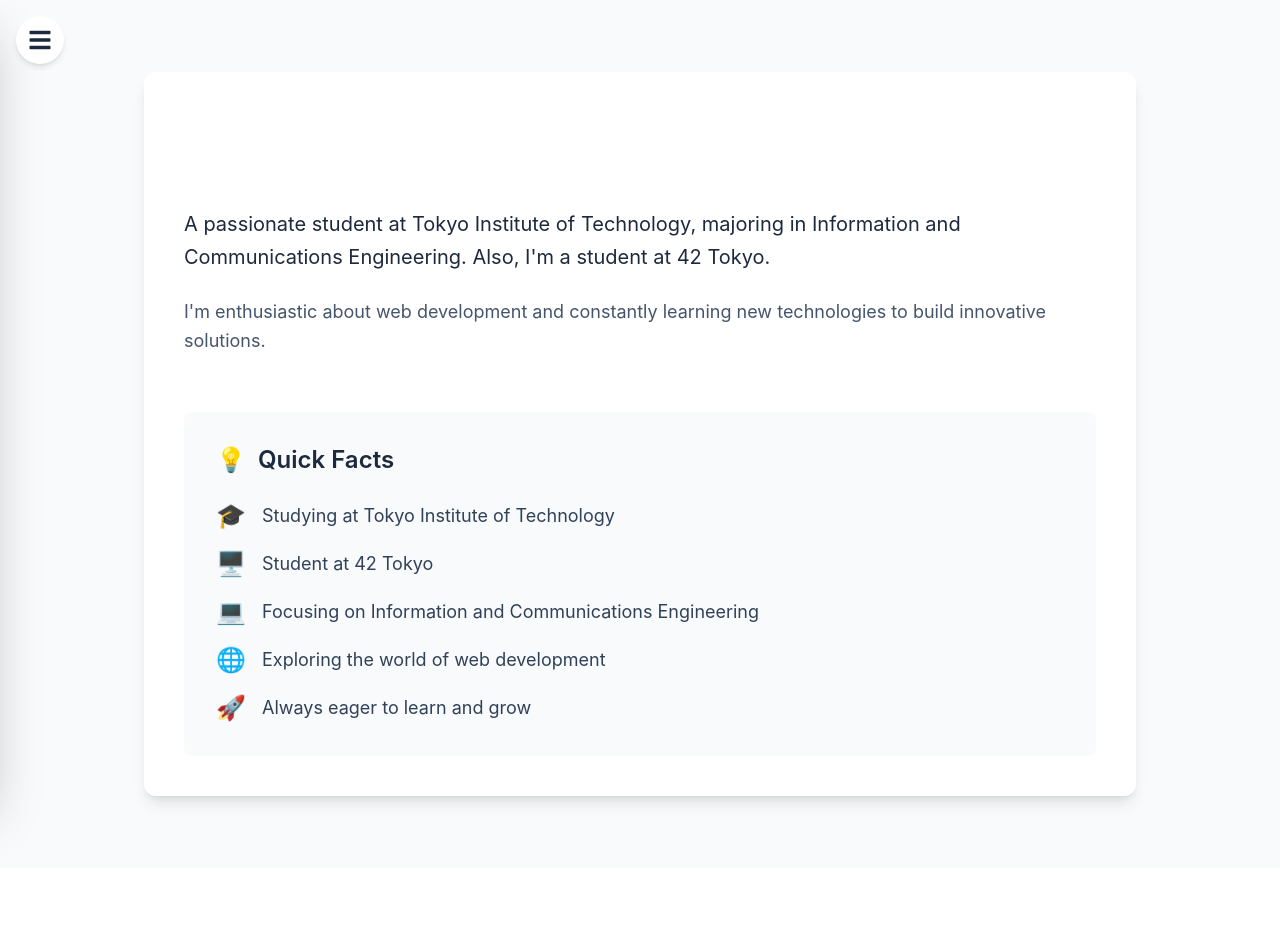
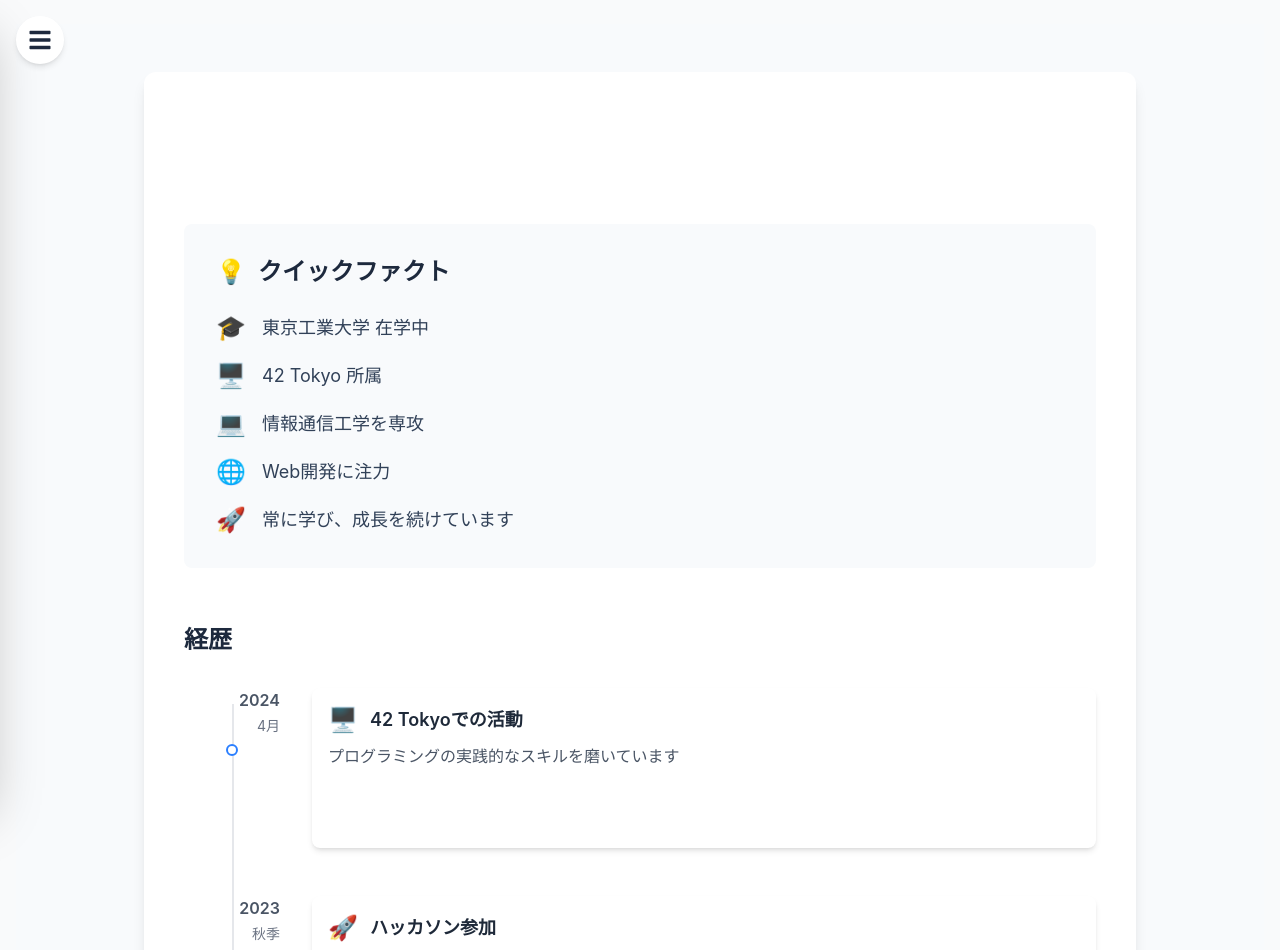
Before and after one commit to muhi111/muhi111.github.io, a React (Vite) app: page / in a window 1280 px wide. Shown: the top 950 px of the page. Before the commit the page ends 868 px from the top, so only its background shows below. Built offline with nearby package versions, Linux system fonts and the light colour scheme.

Commit message:
feat: refactor Home component and add Timeline, HomeHero, and HomeQuickFacts components

```diff
--- a/src/Home.tsx
+++ b/src/Home.tsx
@@ -1,64 +1,5 @@
+import HomeContent from "./components/home/HomeContent";
+
 export default function Home() {
-	return (
-		<div className="min-h-screen bg-slate-50 flex items-center justify-center py-12">
-			<div className="max-w-5xl mx-auto px-4">
-				<div className="bg-white rounded-xl shadow-lg transition-all duration-300 hover:shadow-xl">
-					<div className="p-10">
-						{/* Hero Section */}
-						<div className="mb-14">
-							<div className="relative h-14 mb-10">
-								<img
-									src="/portfolio/typing.svg"
-									alt="Hi I'm muhi111. I'm a student. I'm a web developer."
-									className="h-full w-auto"
-								/>
-							</div>
-
-							<p className="text-xl text-slate-800 mb-6 leading-relaxed">
-								A passionate student at Tokyo Institute of Technology, majoring
-								in Information and Communications Engineering. Also, I'm a
-								student at 42 Tokyo.
-							</p>
-							<p className="text-lg text-slate-600 leading-relaxed">
-								I'm enthusiastic about web development and constantly learning
-								new technologies to build innovative solutions.
-							</p>
-						</div>
-
-						{/* Quick Facts Section */}
-						<div className="bg-slate-50 rounded-lg p-8">
-							<h2 className="text-2xl font-semibold text-slate-800 mb-6 flex items-center">
-								<span className="text-2xl mr-3">💡</span>
-								Quick Facts
-							</h2>
-							<ul className="space-y-4">
-								<li className="flex items-center text-slate-700 text-lg">
-									<span className="text-2xl mr-4">🎓</span>
-									<span>Studying at Tokyo Institute of Technology</span>
-								</li>
-								<li className="flex items-center text-slate-700 text-lg">
-									<span className="text-2xl mr-4">🖥️</span>
-									<span>Student at 42 Tokyo</span>
-								</li>
-								<li className="flex items-center text-slate-700 text-lg">
-									<span className="text-2xl mr-4">💻</span>
-									<span>
-										Focusing on Information and Communications Engineering
-									</span>
-								</li>
-								<li className="flex items-center text-slate-700 text-lg">
-									<span className="text-2xl mr-4">🌐</span>
-									<span>Exploring the world of web development</span>
-								</li>
-								<li className="flex items-center text-slate-700 text-lg">
-									<span className="text-2xl mr-4">🚀</span>
-									<span>Always eager to learn and grow</span>
-								</li>
-							</ul>
-						</div>
-					</div>
-				</div>
-			</div>
-		</div>
-	);
+	return <HomeContent />;
 }
--- /dev/null
+++ b/src/components/Timeline.tsx
@@ -0,0 +1,5 @@
+import TimelineContent from "./timeline/TimelineContent";
+
+export default function Timeline() {
+	return <TimelineContent />;
+}
--- /dev/null
+++ b/src/components/home/HomeContent.tsx
@@ -0,0 +1,26 @@
+import Timeline from "../Timeline";
+import HomeHero from "./HomeHero";
+import HomeQuickFacts from "./HomeQuickFacts";
+
+export default function HomeContent() {
+	return (
+		<div className="min-h-screen bg-slate-50 flex flex-col py-12">
+			<div className="max-w-5xl mx-auto px-4 w-full">
+				<div className="bg-white rounded-xl shadow-lg transition-all duration-300 hover:shadow-xl">
+					<div className="p-10">
+						<HomeHero />
+						<HomeQuickFacts />
+
+						{/* Timeline Section */}
+						<div className="mt-10">
+							<h2 className="text-2xl font-semibold text-slate-800 mb-8">
+								経歴
+							</h2>
+							<Timeline />
+						</div>
+					</div>
+				</div>
+			</div>
+		</div>
+	);
+}
--- /dev/null
+++ b/src/components/home/HomeHero.tsx
@@ -0,0 +1,13 @@
+export default function HomeHero() {
+	return (
+		<div className="mb-14">
+			<div className="relative h-14 mb-10">
+				<img
+					src="/portfolio/typing.svg"
+					alt="Hi I'm muhi111. I'm a student. I'm a web developer."
+					className="h-full w-auto"
+				/>
+			</div>
+		</div>
+	);
+}
--- /dev/null
+++ b/src/components/home/HomeQuickFacts.tsx
@@ -0,0 +1,32 @@
+export default function HomeQuickFacts() {
+	return (
+		<div className="bg-slate-50 rounded-lg p-8 mb-14">
+			<h2 className="text-2xl font-semibold text-slate-800 mb-6 flex items-center">
+				<span className="text-2xl mr-3">💡</span>
+				クイックファクト
+			</h2>
+			<ul className="space-y-4">
+				<li className="flex items-center text-slate-700 text-lg">
+					<span className="text-2xl mr-4">🎓</span>
+					<span>東京工業大学 在学中</span>
+				</li>
+				<li className="flex items-center text-slate-700 text-lg">
+					<span className="text-2xl mr-4">🖥️</span>
+					<span>42 Tokyo 所属</span>
+				</li>
+				<li className="flex items-center text-slate-700 text-lg">
+					<span className="text-2xl mr-4">💻</span>
+					<span>情報通信工学を専攻</span>
+				</li>
+				<li className="flex items-center text-slate-700 text-lg">
+					<span className="text-2xl mr-4">🌐</span>
+					<span>Web開発に注力</span>
+				</li>
+				<li className="flex items-center text-slate-700 text-lg">
+					<span className="text-2xl mr-4">🚀</span>
+					<span>常に学び、成長を続けています</span>
+				</li>
+			</ul>
+		</div>
+	);
+}
--- /dev/null
+++ b/src/components/timeline/TimelineContent.tsx
@@ -0,0 +1,26 @@
+import { timelineData } from "../../data/timelineData";
+import TimelineEvent from "./TimelineEvent";
+
+export default function TimelineContent() {
+	return (
+		<div className="relative">
+			{/* 中央の垂直線 */}
+			<div className="absolute left-12 top-4 h-full w-0.5 bg-gray-200" />
+
+			{/* タイムラインイベント */}
+			<div className="space-y-12">
+				{timelineData.map((event) => (
+					<TimelineEvent
+						key={event.id}
+						year={event.year}
+						month={event.month}
+						title={event.title}
+						description={event.description}
+						icon={event.icon}
+						type={event.type}
+					/>
+				))}
+			</div>
+		</div>
+	);
+}
--- /dev/null
+++ b/src/components/timeline/TimelineEvent.tsx
@@ -0,0 +1,58 @@
+interface TimelineEventProps {
+	year: string;
+	month: string;
+	title: string;
+	description?: string;
+	icon: string;
+	type: "education" | "work" | "achievement";
+}
+
+export default function TimelineEvent({
+	year,
+	month,
+	title,
+	description,
+	icon,
+	type,
+}: TimelineEventProps) {
+	const getBorderColor = (type: "education" | "work" | "achievement") => {
+		switch (type) {
+			case "education":
+				return "border-blue-500";
+			case "work":
+				return "border-green-500";
+			case "achievement":
+				return "border-yellow-500";
+			default:
+				return "border-gray-500";
+		}
+	};
+
+	return (
+		<div className="flex items-start">
+			{/* 年と丸いポイント */}
+			<div className="flex-shrink-0 w-24 text-right">
+				<div className="font-semibold text-gray-600">{year}</div>
+				<div className="mt-1 text-sm text-gray-500">{month}</div>
+				<div
+					className={`absolute left-12 w-3 h-3 bg-white border-2 ${getBorderColor(type)} rounded-full transform -translate-x-1.5 mt-2`}
+				/>
+			</div>
+
+			{/* イベントカード */}
+			<div className="ml-8 w-full">
+				<div className="bg-white p-4 rounded-lg shadow-md hover:shadow-lg transition-shadow duration-300 h-[160px]">
+					<div className="flex items-center mb-2">
+						<span className="text-2xl mr-3">{icon}</span>
+						<h3 className="text-lg font-semibold text-gray-800">{title}</h3>
+					</div>
+					{description && (
+						<div className="text-gray-600 h-[100px] overflow-y-auto pr-2">
+							{description}
+						</div>
+					)}
+				</div>
+			</div>
+		</div>
+	);
+}
--- /dev/null
+++ b/src/data/timelineData.ts
@@ -0,0 +1,57 @@
+export interface TimelineEvent {
+	id: string;
+	year: string;
+	month: string;
+	title: string;
+	icon: string;
+	description?: string;
+	type: "education" | "work" | "achievement";
+}
+
+export const timelineData: TimelineEvent[] = [
+	{
+		id: "tokyo42",
+		year: "2024",
+		month: "4月",
+		title: "42 Tokyoでの活動",
+		icon: "🖥️",
+		description: "プログラミングの実践的なスキルを磨いています",
+		type: "education",
+	},
+	{
+		id: "hackathon",
+		year: "2023",
+		month: "秋季",
+		title: "ハッカソン参加",
+		icon: "🚀",
+		description: "チームでの開発経験を積みました",
+		type: "achievement",
+	},
+	{
+		id: "internship",
+		year: "2022",
+		month: "春季",
+		title: "インターンシップ経験",
+		icon: "💼",
+		description: "実際の開発現場での経験を積みました",
+		type: "work",
+	},
+	{
+		id: "contest",
+		year: "2021",
+		month: "夏季",
+		title: "プログラミングコンテスト入賞",
+		icon: "🏆",
+		description: "技術力が認められ、入賞しました",
+		type: "achievement",
+	},
+	{
+		id: "university",
+		year: "2020",
+		month: "4月",
+		title: "東京工業大学 入学",
+		icon: "🎓",
+		description: "情報通信工学を専攻",
+		type: "education",
+	},
+];
```
